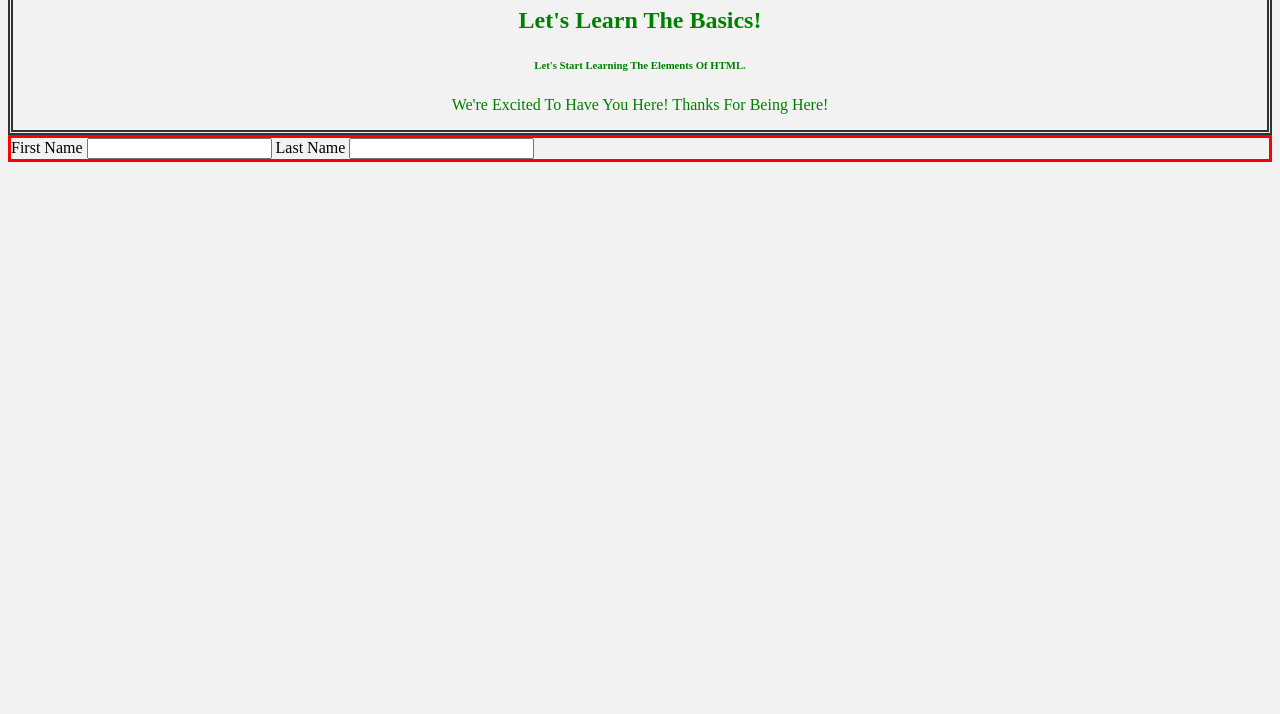
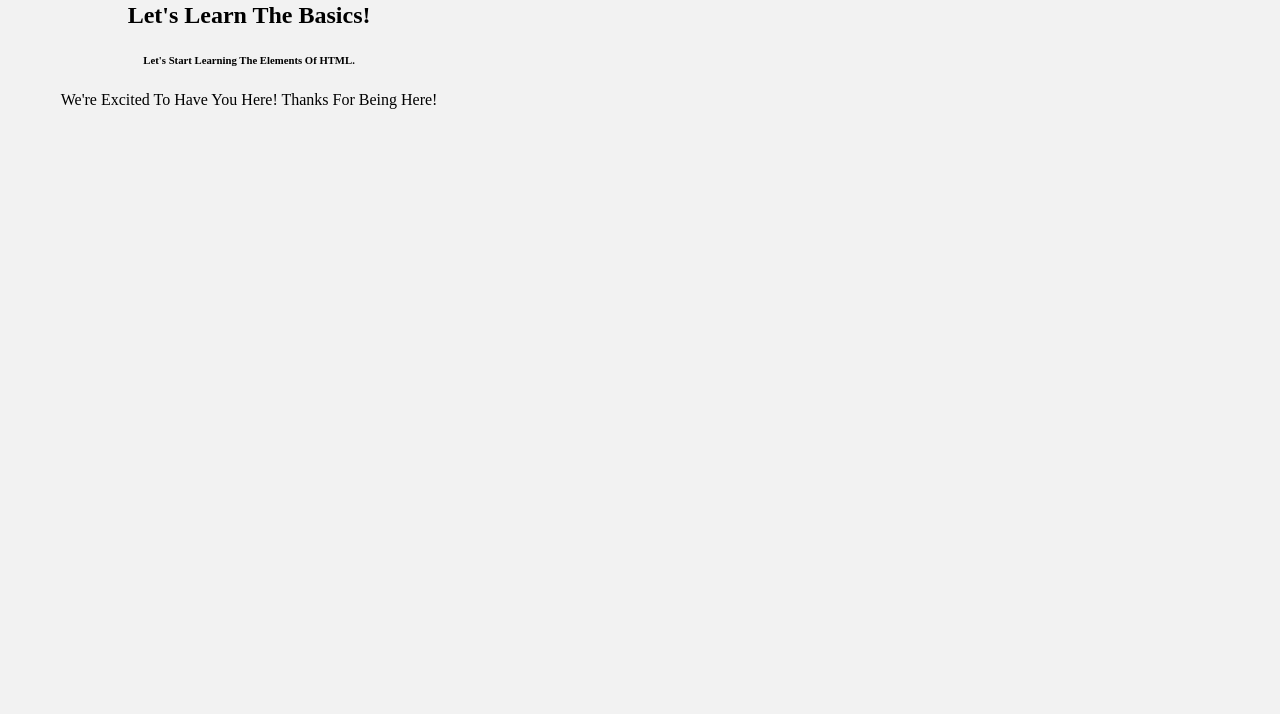
Before and after one commit to psmithdev/HC1, a plain HTML site: page index.html in a window 1280 px wide. Shown: the part 86-800 px from the top of the page. Drawn offline with Linux system fonts and the light colour scheme.

Commit message:
first commit of new branch practice for class

```diff
--- a/index.html
+++ b/index.html
@@ -3,7 +3,7 @@
   <head>
     <meta charset="UTF-8" />
     <meta name="viewport" content="width=device-width, initial-scale=1.0" />
-    <title>giraffe</title>
+    <title>HC1 Intro Class</title>
     <link rel="stylesheet" href="styles.css" />
   </head>
   <body>
@@ -13,12 +13,6 @@
       <h6>Let's start learning the elements of HTML.</h6>
       <p>We're excited to have you here! Thanks for being here!</p>
     </div>
-
-    <form action="testname">
-      <label for="firstName">First Name</label>
-      <input type="text" name="firstName" />
-      <label for="lastName">Last Name</label>
-      <input type="text" name="lastName" />
-    </form>
+    this is a test for the new practice branch hello class wednesday 3/13
   </body>
 </html>
--- a/styles.css
+++ b/styles.css
@@ -1,6 +1,5 @@
 body {
   display: flex;
-  flex-direction: column;
   /* justify-content: center; */
   /* align-items: center; */
   /* height: 100vh; */
@@ -9,11 +8,5 @@ body {
 
 .welcome-message {
   text-align: center;
-  color: green;
   text-transform: capitalize;
-  border: thick double #323232;
 }
-
-form {
-  border: solid red;
-}
```
